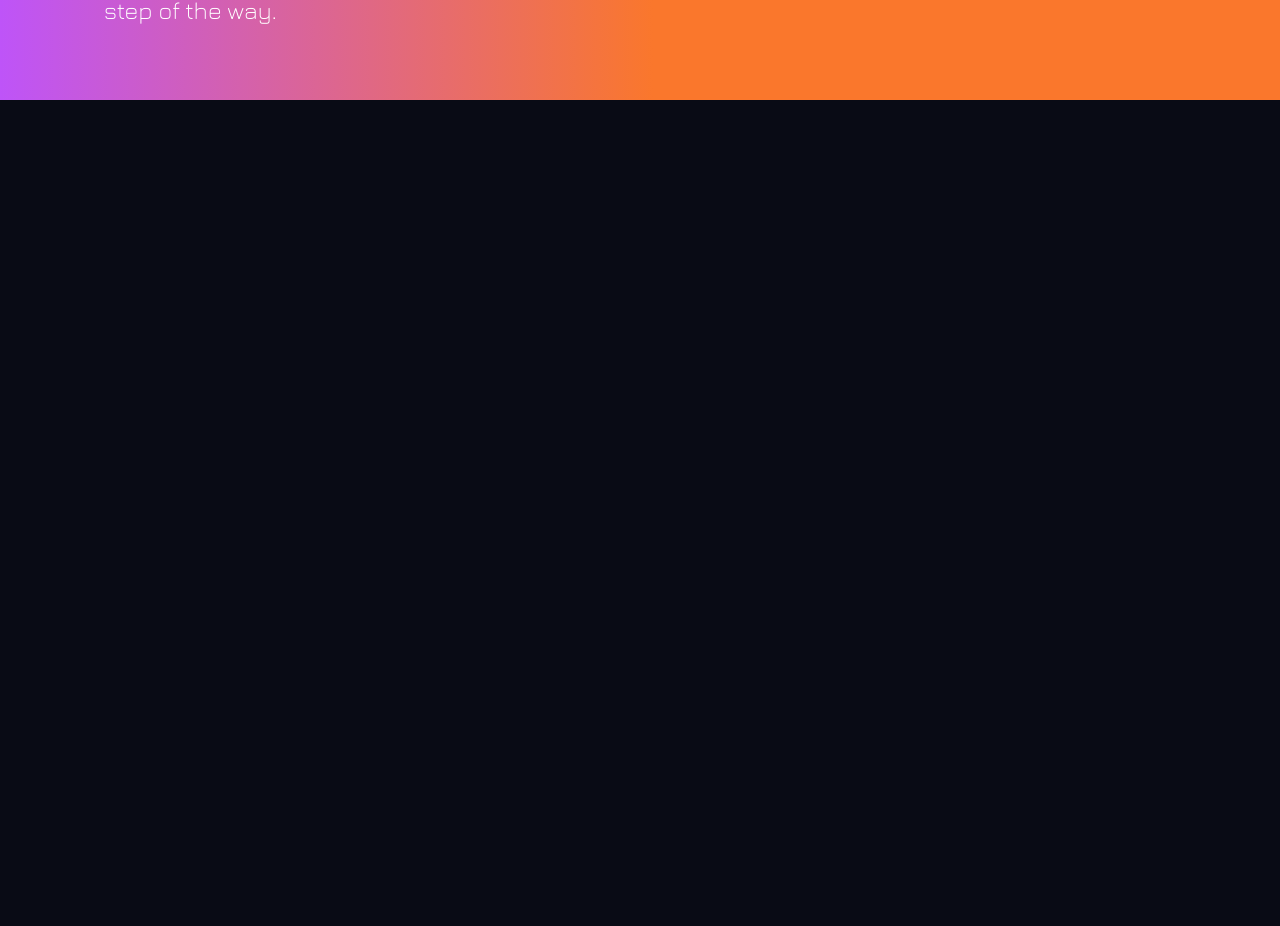
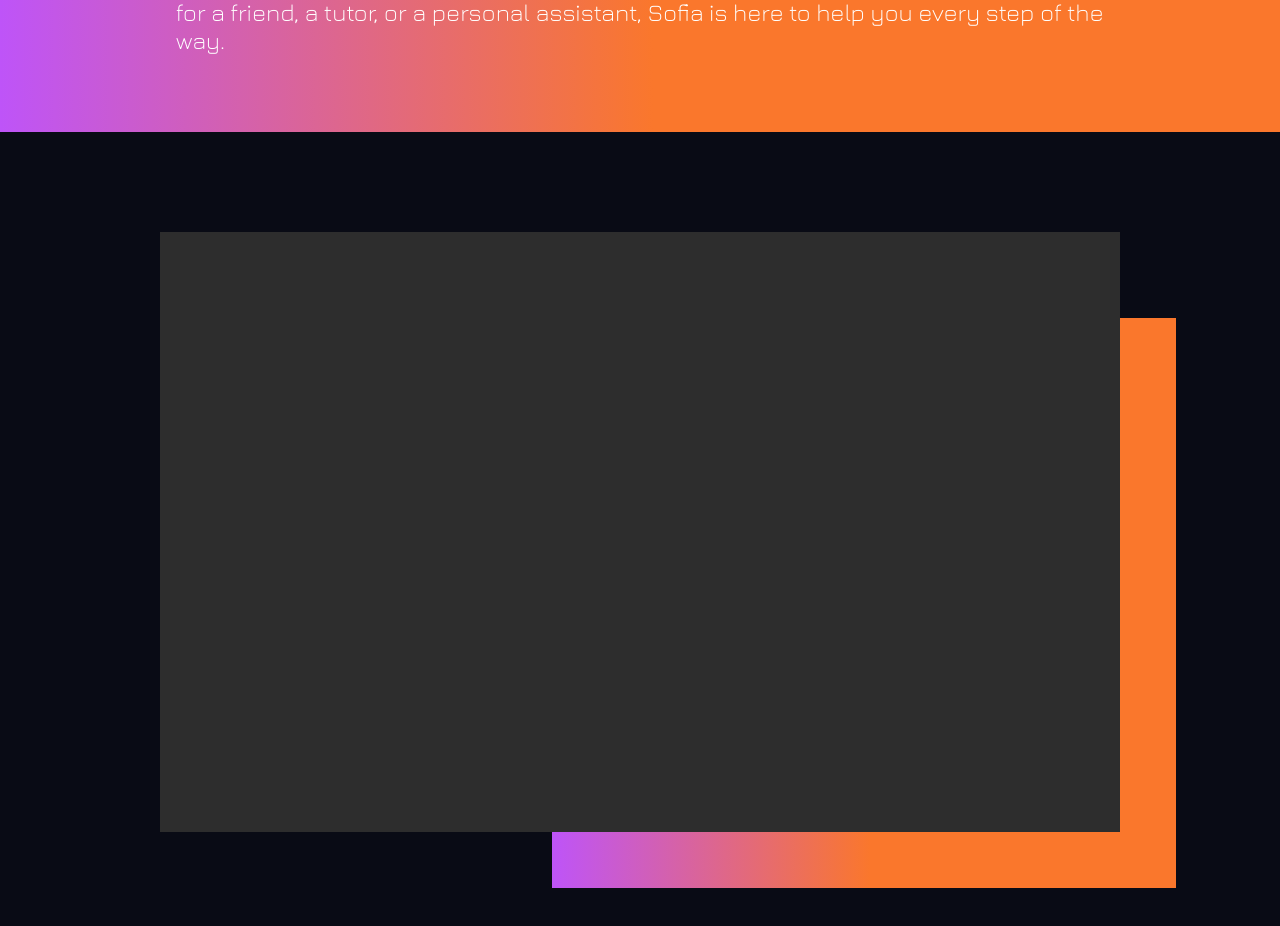
Before and after one commit to SylviaMakuch/sofia-ai, a Next.js app: page / in a window 1280 px wide. Shown: the part 1644-2570 px from the top of the page. Before the commit the page ends 1744 px from the top, so only its background shows below. Built offline with nearby package versions, Linux system fonts and the light colour scheme.

Commit message:
added main template for features page

```diff
--- a/app/layout.tsx
+++ b/app/layout.tsx
@@ -2,6 +2,7 @@ import './globals.css'
 import { Inter } from 'next/font/google'
 import Hero from '../components/Hero'
 import About from '../components/About'
+import Features from '../components/Features'
 
 export const metadata = {
   title: 'Sofia AI',
@@ -23,6 +24,7 @@ export default function RootLayout({
             <body>
               <Hero />
               <About />
+              <Features />
             </body>
           </html>
           )
--- a/components/About.tsx
+++ b/components/About.tsx
@@ -2,8 +2,6 @@
 
 import React from 'react';
 import styled from 'styled-components';
-import Image from 'next/image';
-import { aboutConfig } from '../config/aboutConfig';
 
 const PageContainer = styled.div`
     display: flex;
@@ -12,19 +10,17 @@ const PageContainer = styled.div`
     background-image: linear-gradient(to right, #BE54F8 0%, #FA772C 51%);
     color: white;
     height: 20rem;
-    padding: 6.5rem;
+    padding: 11rem;
     font-family: 'Jura', sans-serif;
     font-style: normal;
     font-weight: 100;
     font-size: 1.5rem;
 `;
 
-export default function About( props: any) {
+export default function About() {
     return (
         <PageContainer>
-            {/* <h1>{props.aboutConfig.title}</h1>
-            <p>{props. aboutConfig.description}</p> */}
-            <p>Sofia is a virtual assistant powered by advanced natural language processing (NLP) and machine learning (ML) algorithms. With Sofia, you can have intelligent conversations about a wide range of topics, from simple greetings to complex problem-solving. Sofia is designed to learn from your interactions and adapt to your needs, making her the perfect companion for your daily life. Whether you're looking for a friend, a tutor, or a personal assistant, Sofia is here to help you every step of the way.</p>
+            <p>Sofia is a virtual assistant powered by advanced natural language processing (NLP) and machine learning (ML) algorithms. With Sofia, you can have intelligent conversations about a wide range of topics, from simple greetings to complex problem-solving. Sofia is designed to learn from your interactions and adapt to your needs, making her the perfect companion for your daily life. Whether you are looking for a friend, a tutor, or a personal assistant, Sofia is here to help you every step of the way.</p>
         </PageContainer>
     );
 };
--- /dev/null
+++ b/components/Features.tsx
@@ -0,0 +1,39 @@
+'use client';
+
+import React from 'react';
+import styled from 'styled-components';
+
+const PageContainer = styled.div`
+    height: 100vh;
+    width: 100vw;
+    display: flex;
+    justify-content: center;
+    align-items: center;
+`;
+
+const FeaturesContainer = styled.div`
+    background: #2D2D2D;
+    height: 75%;
+    width: 75%;
+    position: relative;
+`;
+
+const AccentContainer = styled.div`
+  width: 65%;
+  height: 95%;
+  background-image: linear-gradient(to right, #BE54F8 0%, #FA772C 51%);
+  position: absolute;
+  bottom: -3.5rem ;
+  right: -3.5rem ;
+  z-index: -1;
+`;
+
+export default function Features() {
+    return (
+        <PageContainer>
+            <FeaturesContainer>
+                <AccentContainer />
+            </FeaturesContainer>
+        </PageContainer>
+    );
+}
--- a/components/Hero.tsx
+++ b/components/Hero.tsx
@@ -72,11 +72,16 @@ const Button = styled.button`
 `;
 
 const StyledImage = styled(Image)`
-    width: 110%;
+    width: 100%;
     height: 120%%;
     z-index: -1;
     position: relative;
     bottom: 65px;
+
+   @media(min-device-width: 1200px)  {
+        height: 100%;
+        width: 100%;
+    };
 `;
 
 const StyledHeaderImage = styled(Image)`
--- a/components/aboutconfig.tsx
+++ /dev/null
@@ -1,6 +0,0 @@
-const aboutConfig = {
-    title: "About",
-    description: "Sofia is a virtual assistant powered by advanced natural language processing (NLP) and machine learning (ML) algorithms. With Sofia, you can have intelligent conversations about a wide range of topics, from simple greetings to complex problem-solving. Sofia is designed to learn from your interactions and adapt to your needs, making her the perfect companion for your daily life. Whether you're looking for a friend, a tutor, or a personal assistant, Sofia is here to help you every step of the way."
-}
-
-export default aboutConfig;
```
